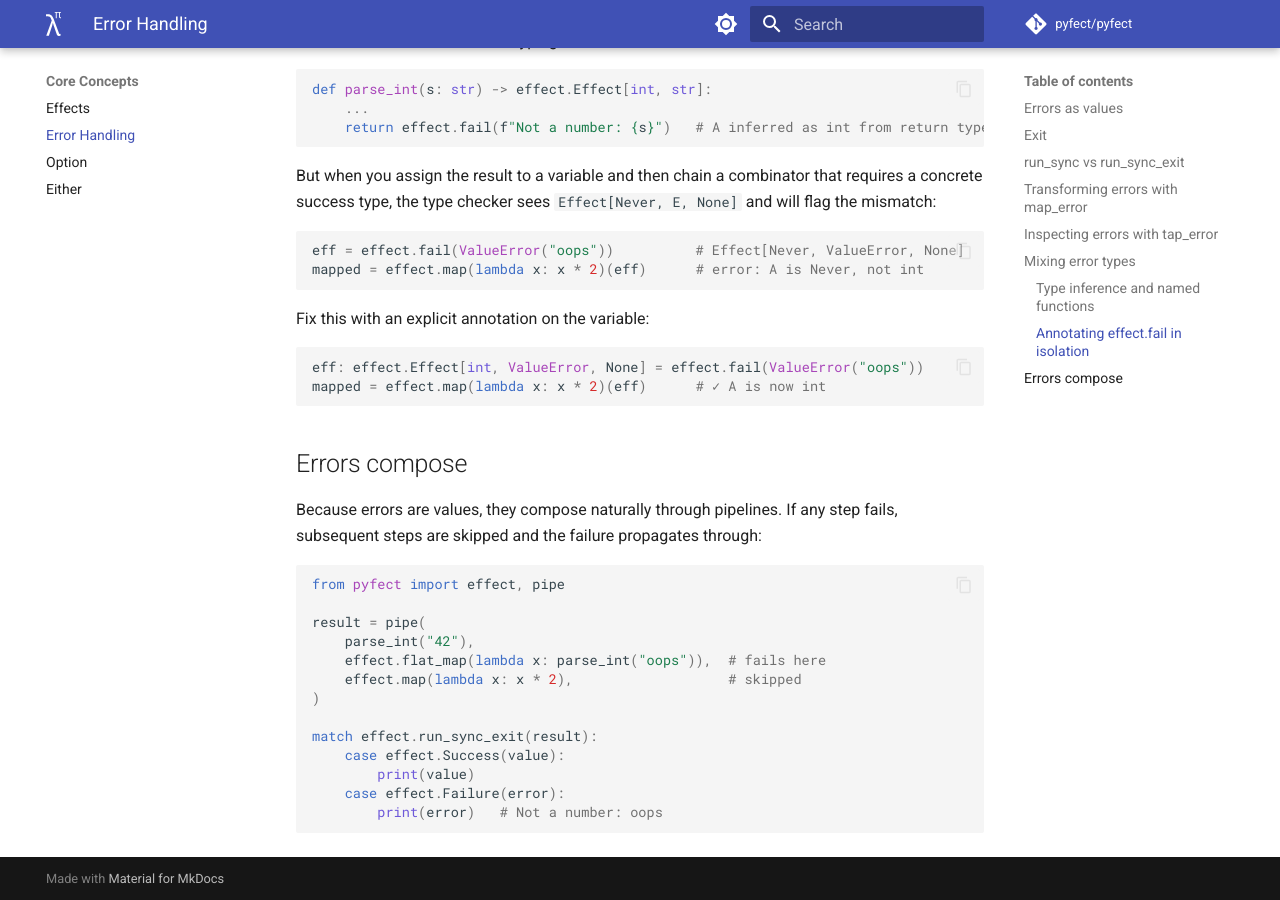
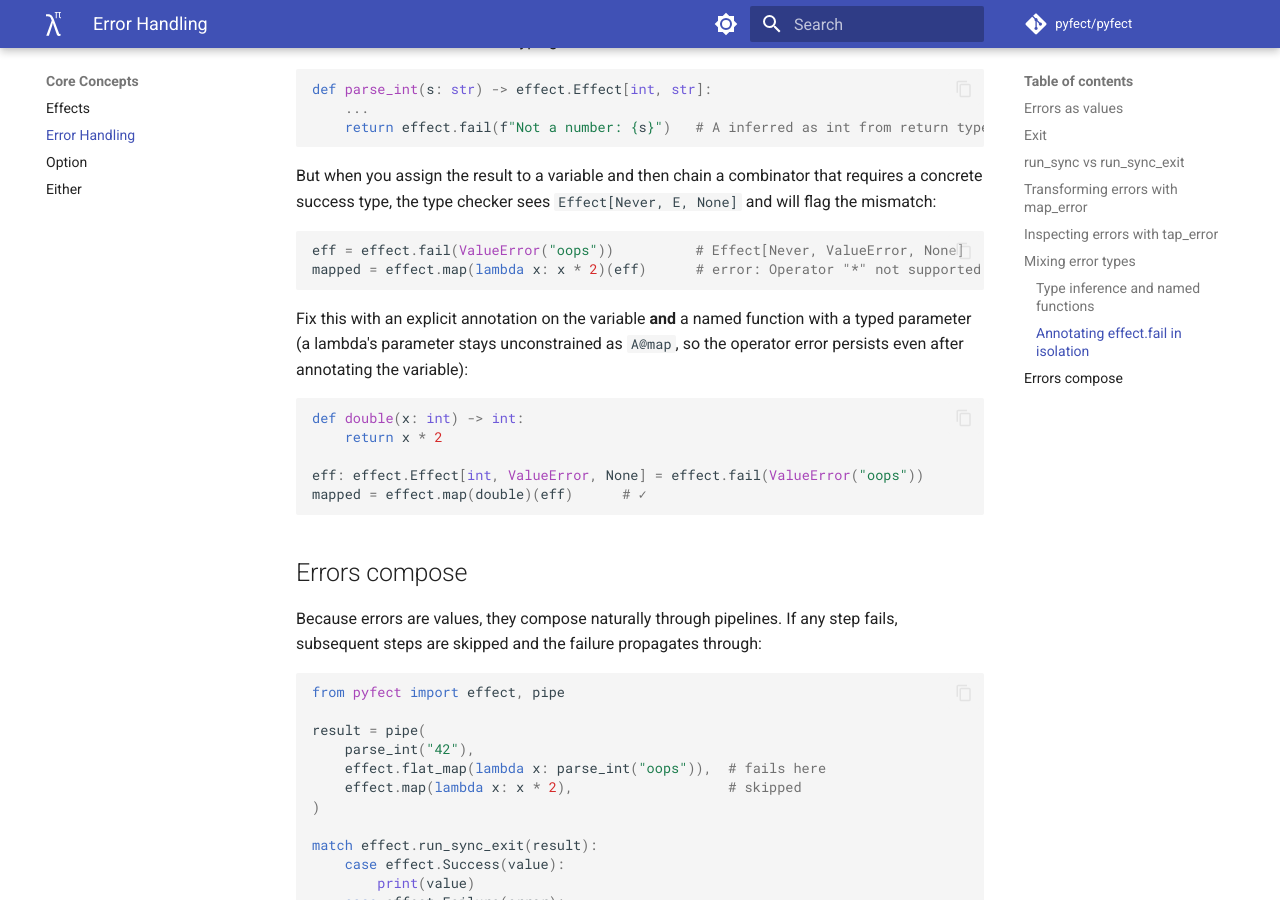
Before and after one commit to pyfect/pyfect, an MkDocs documentation site: the page built from docs/concepts/errors.md, in a window 1280 px wide and 900 px high, scrolled down 3750 px. Built offline with MkDocs 1.6.1 and Material for MkDocs 9.7.7, drawn with Linux system fonts in a browser that asks for light colours; comment, search, counter and statistics services are not loaded.

Commit message:
Corrected annotation of effect.fail in isolation. refs #33

````diff
--- a/docs/concepts/errors.md
+++ b/docs/concepts/errors.md
@@ -171,14 +171,17 @@ But when you assign the result to a variable and then chain a combinator that re
 
 ```python
 eff = effect.fail(ValueError("oops"))          # Effect[Never, ValueError, None]
-mapped = effect.map(lambda x: x * 2)(eff)      # error: A is Never, not int
+mapped = effect.map(lambda x: x * 2)(eff)      # error: Operator "*" not supported for types "A@map" and "Literal[2]"
 ```
 
-Fix this with an explicit annotation on the variable:
+Fix this with an explicit annotation on the variable **and** a named function with a typed parameter (a lambda's parameter stays unconstrained as `A@map`, so the operator error persists even after annotating the variable):
 
 ```python
+def double(x: int) -> int:
+    return x * 2
+
 eff: effect.Effect[int, ValueError, None] = effect.fail(ValueError("oops"))
-mapped = effect.map(lambda x: x * 2)(eff)      # ✓ A is now int
+mapped = effect.map(double)(eff)      # ✓
 ```
 
 ## Errors compose
````
